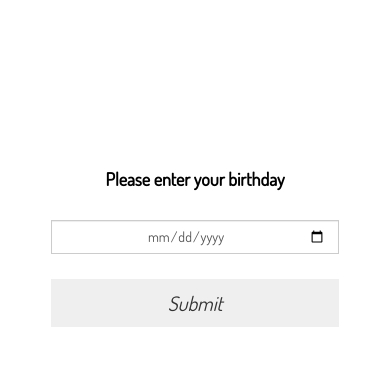
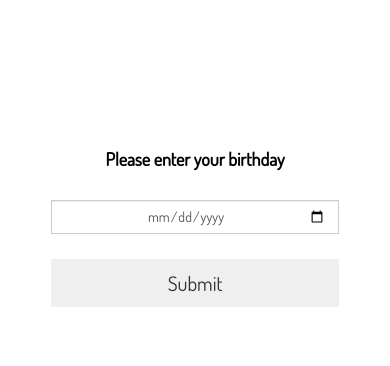
Before and after one commit to iwenyou/left, a React app: page / in a window 390 px wide. Built offline with nearby package versions, Linux system fonts and the light colour scheme.

Commit message:
fix input css to fit safari

```diff
--- a/src/index.css
+++ b/src/index.css
@@ -45,7 +45,8 @@ body {
 }
 
 #form .form-control {
-  border-radius:0;
+  border-radius: 0;
+  -webkit-appearance: none;
 }
 
 #form input {
@@ -54,7 +55,6 @@ body {
 
 #form .btn.btn-custom {
   font-size: 20px;
-  font-style: oblique;
   margin-bottom: 20px;
 }
 
@@ -77,6 +77,12 @@ select {
 }
 
 @media all and (max-width:450px) {
+
+  .container-fluid {
+    padding-top: 80px;
+    padding-bottom: 70px;
+  }
+
   #form {
     width: 100%;
   }
```
